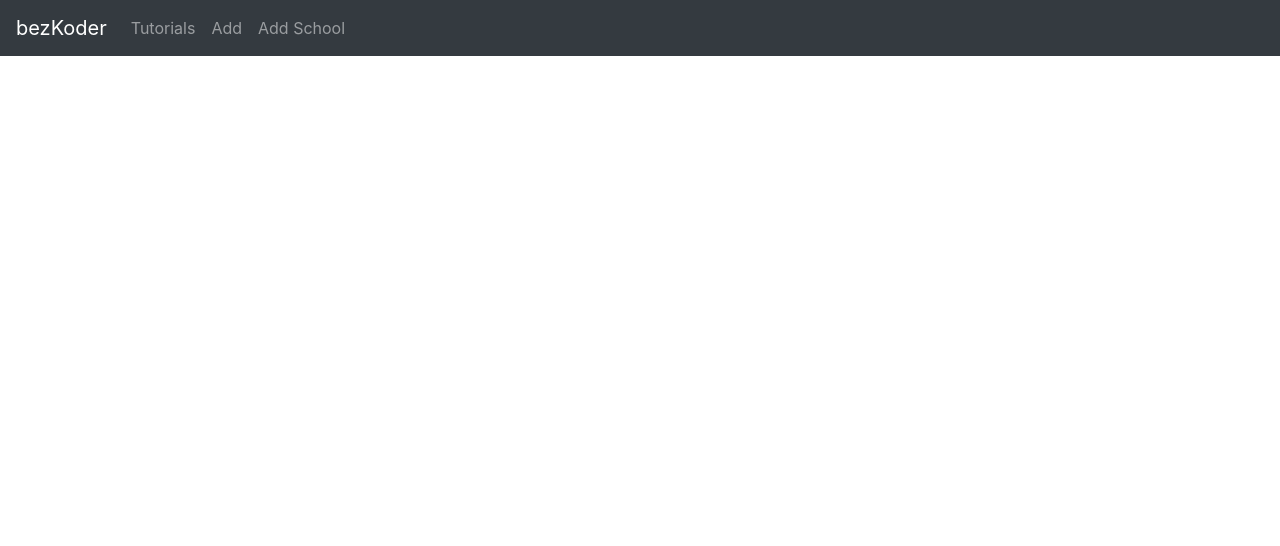
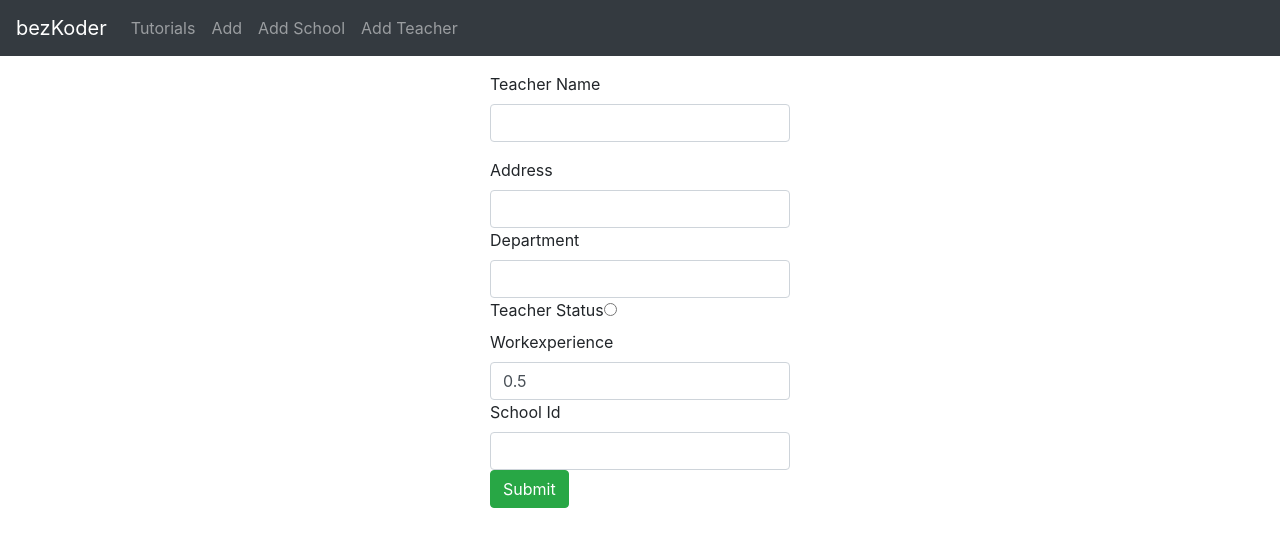
Before and after one commit to chaitanyapatil598/react-crud, a React (Create React App) app: page /addTeacher in a window 1280 px wide. Shown: the top 546 px of the page. Built offline with nearby package versions, Linux system fonts and the light colour scheme.

Commit message:
feat: teacher added

```diff
--- a/src/App.tsx
+++ b/src/App.tsx
@@ -7,6 +7,7 @@ import AddTutorial from "./components/add-tutorial.component";
 import Tutorial from "./components/tutorial.component";
 import TutorialsList from "./components/tutorials-list.component";
 import AddSchool from "./components/add-school.component";
+import AddTeacher from "./components/add-teacher.component";
 
 class App extends Component {
   render() {
@@ -31,6 +32,10 @@ class App extends Component {
               <Link to={"/addSchool"} className="nav-link">
                 Add School
               </Link>
+            </li> <li className="nav-item">
+              <Link to={"/addTeacher"} className="nav-link">
+                Add Teacher
+              </Link>
             </li>
           </div>
         </nav>
@@ -41,6 +46,7 @@ class App extends Component {
             <Route exact path="/add" component={AddTutorial} />
             <Route path="/tutorials/:id" component={Tutorial} />
             <Route path = "/addSchool" component={AddSchool} />
+            <Route path = "/addTeacher" component={AddTeacher}/>
           </Switch>
         </div>
       </div>
--- a/src/components/add-school.component.tsx
+++ b/src/components/add-school.component.tsx
@@ -1,6 +1,6 @@
 import { ChangeEvent, Component } from "react";
 import SchoolData from '../types/school.type';
-import SchoolDataService from  '../services/school.service'
+import SchoolDataService from '../services/school.service'
 type Props = {};
 
 
@@ -17,8 +17,10 @@ export default class AddSchool extends Component<Props, State>{
     this.onChangeIsOpen = this.onChangeIsOpen.bind(this);
     this.onChangeEmailId = this.onChangeEmailId.bind(this);
     this.onChangeTelephoneNo = this.onChangeTelephoneNo.bind(this);
+    this.onChangeAddress = this.onChangeAddress.bind(this);
     this.saveSchool = this.saveSchool.bind(this);
     this.newSchool = this.newSchool.bind(this);
+
 
 
     this.state = {
@@ -30,6 +32,7 @@ export default class AddSchool extends Component<Props, State>{
       year: 2021,
       telephoneNo: 123456789,
       emailId: "",
+      address: "",
       submitted: false
     };
   }
@@ -42,7 +45,8 @@ export default class AddSchool extends Component<Props, State>{
       isOpen: this.state.isOpen,
       year: this.state.year,
       telephoneNo: this.state.telephoneNo,
-      emailId: this.state.emailId
+      emailId: this.state.emailId,
+      address: this.state.address
 
     };
     console.log('save school form data   ', data)
@@ -54,10 +58,10 @@ export default class AddSchool extends Component<Props, State>{
           registerNo: response.data.registerNo,
           state: response.data.state,
           submitted: true,
-          isOpen:response.data.isOpen,
-          year:response.data.year,
-          emailId:response.data.emailId,
-          telephoneNo:response.data.telephoneNo
+          isOpen: response.data.isOpen,
+          year: response.data.year,
+          emailId: response.data.emailId,
+          telephoneNo: response.data.telephoneNo
         });
         console.log(response.data);
       })
@@ -73,6 +77,7 @@ export default class AddSchool extends Component<Props, State>{
       registerNo: null,
       state: "",
       isOpen: false,
+      address: "",
       year: 2021,
       telephoneNo: 123456789,
       emailId: "",
@@ -121,9 +126,14 @@ export default class AddSchool extends Component<Props, State>{
       emailId: event.target.value
     });
   }
+  onChangeAddress(event: ChangeEvent<HTMLInputElement>) {
+    this.setState({
+      address: event.target.value
+    });
+  }
 
   render() {
-    const { schoolName, state, year, registerNo, submitted, emailId, telephoneNo, isOpen } = this.state
+    const { schoolName, state, year, registerNo, submitted, emailId, telephoneNo, isOpen, address } = this.state
 
     return (
       <div className="submit-form">
@@ -222,6 +232,18 @@ export default class AddSchool extends Component<Props, State>{
                 name="emailId"
               />
             </div>
+            <div>
+              <label htmlFor="address"> Address </label>
+              <input
+                type="text"
+                className="form-control"
+                id="address"
+                required
+                value={address}
+                onChange={this.onChangeAddress}
+                name="address"
+              />
+            </div>
             <button onClick={this.saveSchool} className="btn btn-success">
               Submit
             </button>
--- /dev/null
+++ b/src/components/add-teacher.component.tsx
@@ -0,0 +1,213 @@
+import { ChangeEvent, Component } from "react";
+import TeacherData from "../types/teacher.type";
+import TeacherDataService from '../services/teacher.service'
+type Props = {};
+
+
+type State = TeacherData & {
+  submitted: boolean
+};
+export default class AddTeacher extends Component<Props, State>{
+  constructor(props: Props) {
+    super(props)
+    this.onChangeTeacherName = this.onChangeTeacherName.bind(this);
+    this.onChangeAddress = this.onChangeAddress.bind(this);
+    this.onChangeDepartment = this.onChangeDepartment.bind(this);
+    this.onChangeWorkExperience = this.onChangeWorkExperience.bind(this);
+    this.onChangeIsActive = this.onChangeIsActive.bind(this);
+    this.onChangeSchoolId = this.onChangeSchoolId.bind(this);
+    this.saveTeacher = this.saveTeacher.bind(this);
+    this.newTeacher = this.newTeacher.bind(this);
+
+
+
+    this.state = {
+      _id: null,
+      teacherName: "",
+      address: "",
+      department: "",
+      workExperience: 0.5,
+      isActive: false,
+      schoolId: "",
+      submitted: false
+    };
+  }
+
+  saveTeacher() {
+    const data: TeacherData = {
+      teacherName: this.state.teacherName,
+      address: this.state.address,
+      department: this.state.department,
+      workExperience: this.state.workExperience,
+      isActive: this.state.isActive,
+      schoolId: this.state.schoolId
+    };
+
+    console.log('save teacher form data   ', data)
+    TeacherDataService.create(data)
+      .then((response: any) => {
+        this.setState({
+          _id: response.data._id,
+          teacherName: response.data.teacherName,
+          address: response.data.address,
+          department: response.data.department,
+          workExperience: response.data.workExperience,
+          isActive: response.data.isActive,
+          schoolId: response.data.schoolId,
+          submitted: true
+        });
+        console.log(response.data);
+      })
+      .catch((e: Error) => {
+        console.log(e);
+      });
+  }
+
+  newTeacher() {
+    this.setState({
+      _id: null,
+      teacherName: "",
+      address: "",
+      department: "",
+      workExperience: 0.5,
+      isActive: false,
+      schoolId: "",
+      submitted: false
+    })
+  }
+
+  onChangeTeacherName(event: ChangeEvent<HTMLInputElement>) {
+    this.setState({
+      teacherName: event.target.value
+    });
+  }
+
+  onChangeAddress(event: ChangeEvent<HTMLInputElement>) {
+    this.setState({
+      address: event.target.value
+    });
+  }
+
+  onChangeDepartment(event: ChangeEvent<HTMLInputElement>) {
+    this.setState({
+      department: event.target.value
+    });
+  }
+
+  onChangeIsActive(event: string) {
+    this.setState({
+      isActive: event === 'true' ? true : false
+    });
+  }
+
+  onChangeWorkExperience(event: ChangeEvent<HTMLInputElement>) {
+    this.setState({
+      workExperience: Number(event.target.value)
+    });
+  }
+
+  onChangeSchoolId(event: ChangeEvent<HTMLInputElement>) {
+    this.setState({
+      schoolId: event.target.value
+    });
+  }
+
+
+
+  render() {
+    const { teacherName, department, address, workExperience, schoolId, isActive, submitted } = this.state
+
+    return (
+      <div className="submit-form">
+
+        {submitted? (<div>
+          <h4>You submitted successfully!</h4>
+          <button className="btn btn-success" onClick={this.newTeacher}>
+            Add Teacher
+          </button>
+        </div>
+        ) :(
+          <div>
+            <div className="form-group">
+              <label htmlFor="teacherName">Teacher Name</label>
+              <input
+                type="text"
+                className="form-control"
+                id="teacherName"
+                required
+                value={teacherName}
+                onChange={this.onChangeTeacherName}
+                name="teacherName"
+              />
+            </div>
+
+            <div>
+              <label htmlFor="address"> Address </label>
+              <input
+                type="text"
+                className="form-control"
+                id="address"
+                required
+                value={address}
+                onChange={this.onChangeAddress}
+                name="address"
+              />
+            </div>
+            <div>
+              <label htmlFor="department">Department</label>
+              <input
+                type="text"
+                className="form-control"
+                id="department"
+                required
+                value={department}
+                onChange={this.onChangeDepartment}
+                name="department"
+              />
+            </div>
+            <div >
+              <label htmlFor="isActive">Teacher Status</label>
+              <input
+                type="radio"
+                required
+                checked={isActive === true ? true : false}
+                name="isActive"
+                readOnly
+                onClick={() => this.onChangeIsActive(isActive === true ? 'false' : 'true')}
+              />
+            </div>
+
+            <div>
+              <label htmlFor="workExperience">Workexperience</label>
+              <input
+                type="number"
+                className="form-control"
+                id="workexperience"
+                required
+                value={Number(workExperience)}
+                onChange={this.onChangeWorkExperience}
+                name="workExperience"
+              />
+            </div>
+            <div>
+              <label htmlFor="schoolId"> School Id</label>
+              <input
+                type="text"
+                className="form-control"
+                id="schoolId"
+                required
+                value={schoolId}
+                onChange={this.onChangeSchoolId}
+                name="schoolId"
+              />
+            </div>
+
+            <button onClick={this.saveTeacher} className="btn btn-success">
+              Submit
+            </button>
+          </div>)}
+      </div>
+    );
+  }
+
+}
--- /dev/null
+++ b/src/services/teacher.service.ts
@@ -0,0 +1,12 @@
+import http from "../http-common";
+import TeacherData from "../types/teacher.type"
+
+class TeacherDataService {
+  create(data: TeacherData) {
+    return http.post<TeacherData>(`/teacher/add`, data);
+  }
+
+
+}
+
+export default new TeacherDataService();
--- a/src/types/school.type.ts
+++ b/src/types/school.type.ts
@@ -7,5 +7,6 @@ export default interface SchoolData {
   isOpen?:boolean ,
   year:number,
   telephoneNo:number,
-  emailId:string
+  emailId:string,
+  address:string
 }
```
Also changed, not shown: src/types/teacher.type.ts (added, +10 -0 lines).
